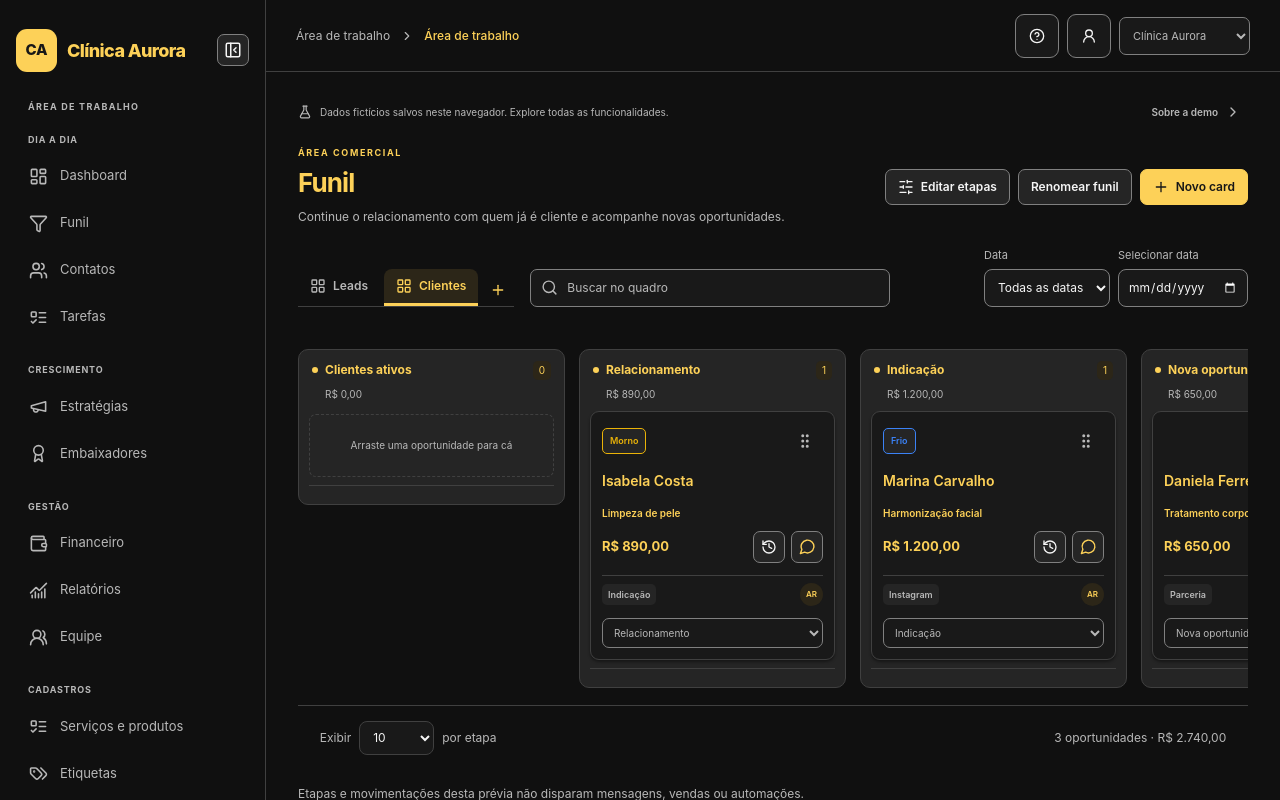
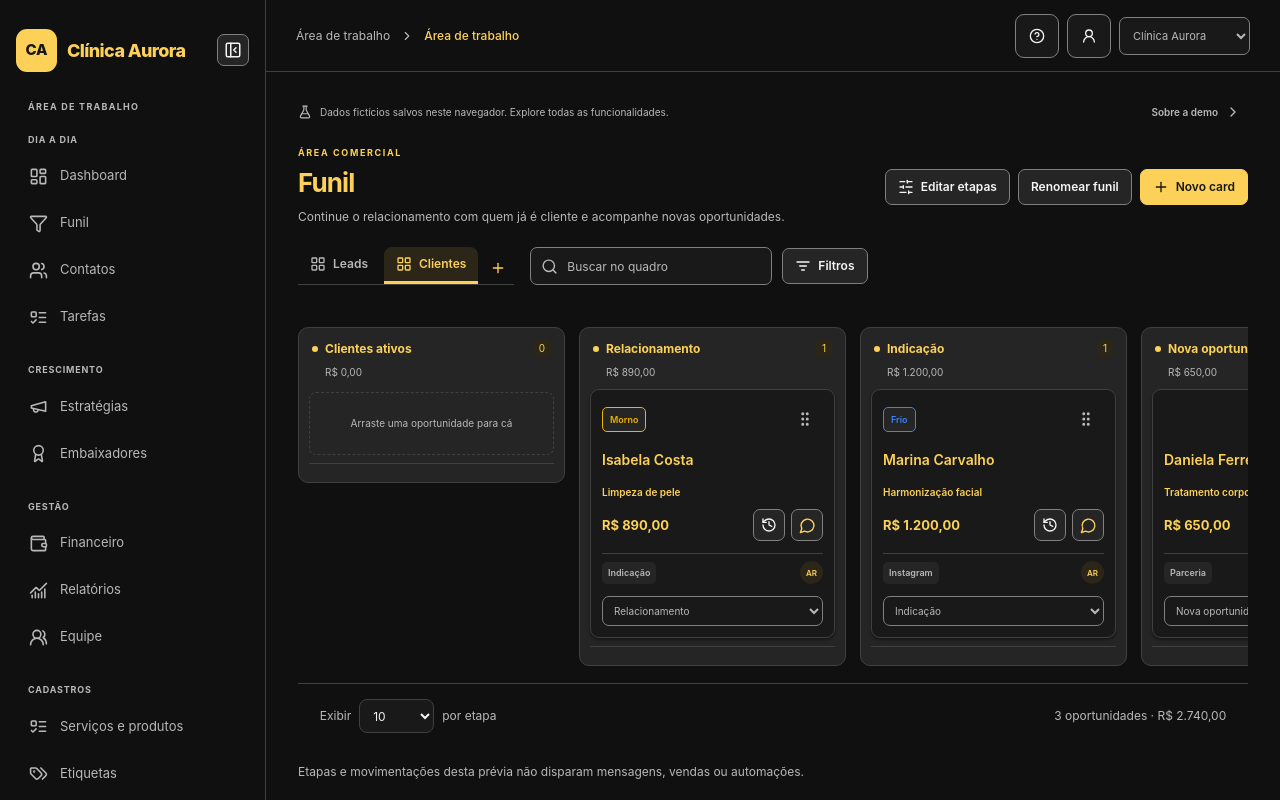
Before and after one commit to pedrobertani/sun7crm, a React (Vite) app: page /demo/funil/clients in a window 1280 px wide. Built offline with nearby package versions, Linux system fonts and the light colour scheme.

Commit message:
feat(kanban): aplicar filtros globais no funil demo e real

```diff
--- a/src/modules/kanban/Kanban.tsx
+++ b/src/modules/kanban/Kanban.tsx
@@ -12,7 +12,7 @@ import { saveCard } from '../../domain/operations';
 import { useNavigate } from 'react-router-dom';
 import { useCardDrag } from '../../hooks/useCardDrag';
 import { readPeriod } from '../../domain/filters';
-import { KanbanPeriodFilter, initialKanbanPeriod, matchesKanbanPeriod, type KanbanPeriod } from './period-filter';
+import { KanbanGlobalFilters, initialKanbanPeriod, matchesKanbanPeriod, type KanbanPeriod } from './period-filter';
 import { Input } from '../../components/ui/input';
 import { useState, type FormEvent } from 'react';
 import { KanbanScroll } from '../../components/ui/kanban-scroll';
@@ -330,10 +330,9 @@ export function Kanban() {
             </Button>
           )}
         </div>
-        <div className="kanban-filterbar">
-          <SearchInput value={query} onChange={(value) => { setQuery(value); setStagePages({}); }} placeholder="Buscar no quadro" />
-          <KanbanPeriodFilter value={dateFilter} onChange={updateDateFilter} />
-        </div>
+        <KanbanGlobalFilters value={dateFilter} onChange={updateDateFilter}
+          search={query} onSearchChange={value=>{setQuery(value);setStagePages({});}}
+          placeholder="Buscar no quadro" />
       </div>
       <KanbanScroll key={board.id} label="Colunas do funil">
         <div className="kanban-board">
```
